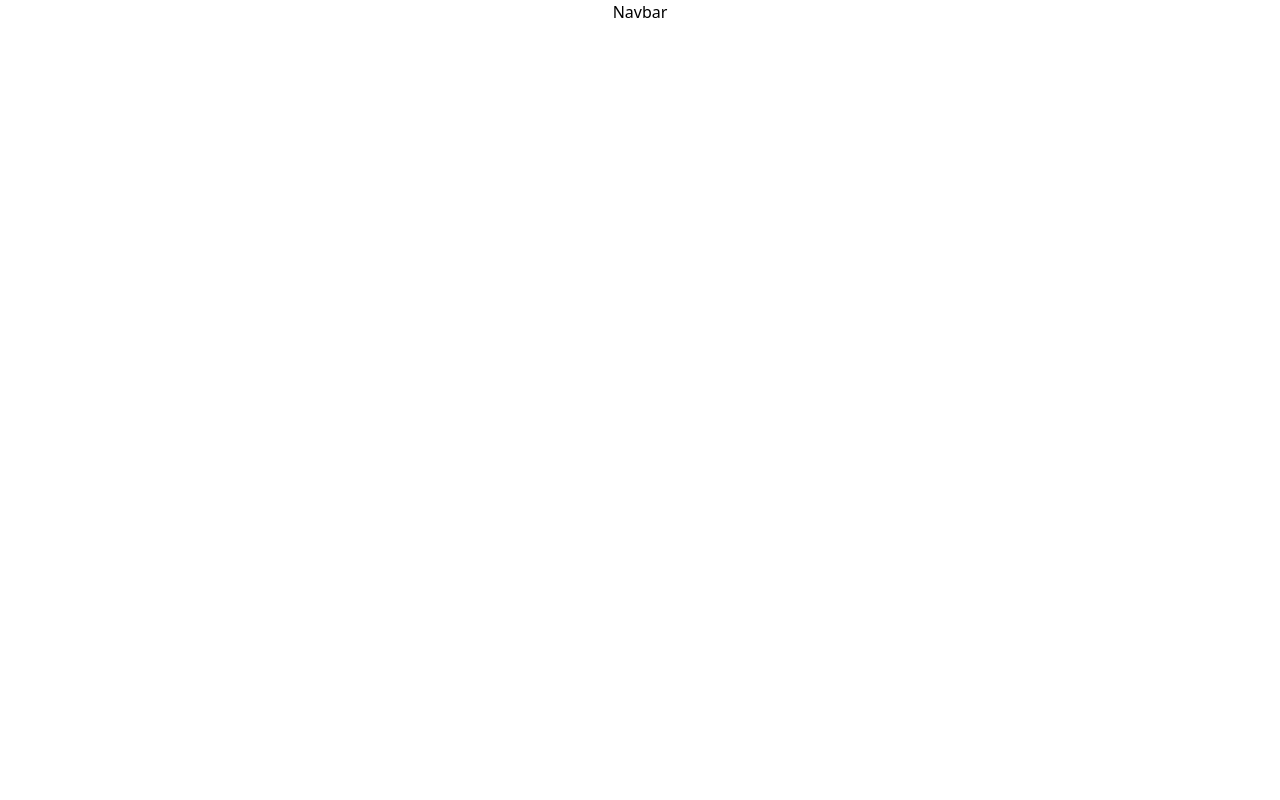
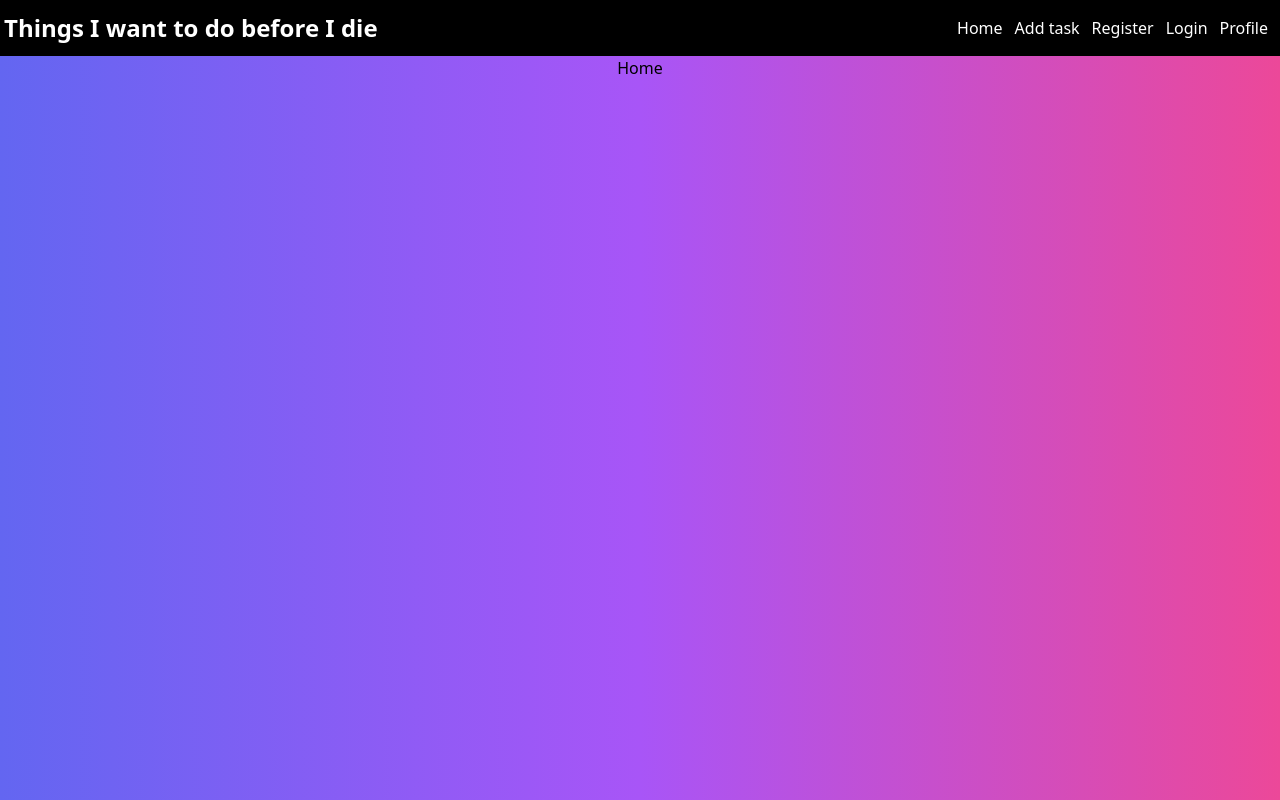
Before and after one commit to L00ka5z78/myAppFE, a React (Create React App) app: page / in a window 1280 px wide. Built offline with nearby package versions, Linux system fonts and the light colour scheme.

Commit message:
basic folder and files structure created

```diff
--- a/src/App.jsx
+++ b/src/App.jsx
@@ -1,11 +1,23 @@
-import React from 'react';
+// import React from 'react';
+import './App.css';
+import { Routes, Route } from 'react-router-dom';
+
 import { Navbar } from './components/Navbar';
-import './App.css';
+import { Home } from './components/pages/Home';
+import { Register } from './components/pages/Register';
+import { Profile } from './components/pages/Profile';
+import { Login } from './components/pages/Login';
 
 export const App = () => {
   return (
-    <div className="App">
+    <div className="App bg-gradient-to-r from-indigo-500 via-purple-500 to-pink-500">
       <Navbar />
+      <Routes>
+        <Route path="/" element={<Home />} />
+        <Route path="/user/register" element={<Register />} />
+        <Route path="/user/login" element={<Login />} />
+        <Route path="/user/profile" element={<Profile />} />
+      </Routes>
     </div>
   );
 };
--- a/src/components/Navbar.jsx
+++ b/src/components/Navbar.jsx
@@ -1,5 +1,39 @@
 import React from 'react';
+import { Link } from 'react-router-dom';
 
 export const Navbar = () => {
-  return <div>Navbar</div>;
+  return (
+    <nav className="bg-black py-3 text-white flex items-center justify-between  ">
+      <h1 className="ml-1 font-bold text-2xl">
+        Things I want to do before I die
+      </h1>
+      <ul className="flex">
+        <li className="mr-3">
+          <Link className="hover:text-pink-500" to="/">
+            Home
+          </Link>
+        </li>
+        <li className="mr-3">
+          <Link className="hover:text-pink-500" to="/todo/create">
+            Add task
+          </Link>
+        </li>
+        <li className="mr-3">
+          <Link className="hover:text-pink-500" to="user/register">
+            Register
+          </Link>
+        </li>
+        <li className="mr-3">
+          <Link className="hover:text-pink-500" to="user/login">
+            Login
+          </Link>
+        </li>
+        <li className="mr-3">
+          <Link className="hover:text-pink-500" to="user/profile">
+            Profile
+          </Link>
+        </li>
+      </ul>
+    </nav>
+  );
 };
--- a/src/components/pages/Home.jsx
+++ b/src/components/pages/Home.jsx
@@ -0,0 +1,5 @@
+import React from 'react';
+
+export const Home = () => {
+  return <div>Home</div>;
+};
```
Also changed, not shown: 1 other file (tests, documents, lock files or other folders).
